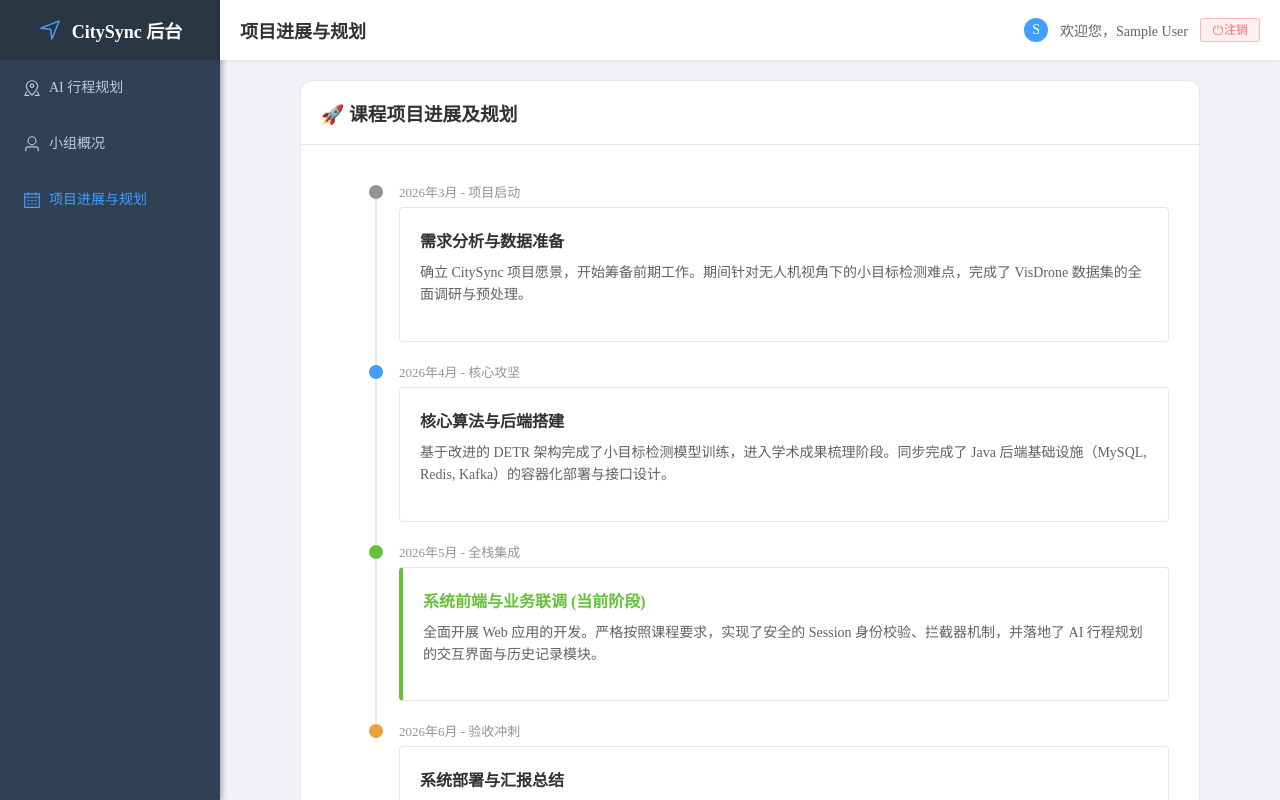
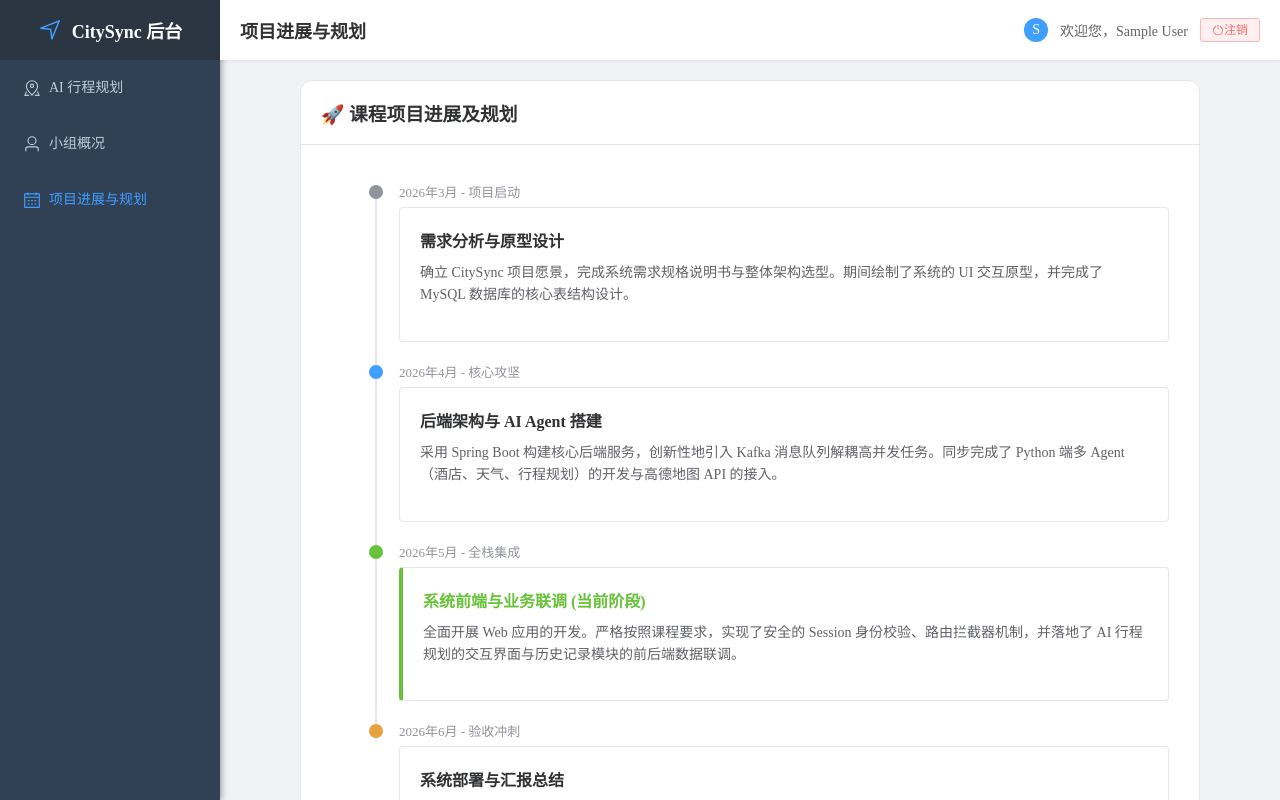
Before and after one commit to wzg957/trip-assistant-web, a Vue app: page /project in a window 1280 px wide. Built offline with nearby package versions, Linux system fonts and the light colour scheme; sample sign-in values are in the browser's storage.

Commit message:
Update ProjectStatus.vue

```diff
--- a/src/views/ProjectStatus.vue
+++ b/src/views/ProjectStatus.vue
@@ -16,9 +16,9 @@
             size="large"
           >
             <el-card shadow="hover">
-              <h4>需求分析与数据准备</h4>
+              <h4>需求分析与原型设计</h4>
               <p class="timeline-desc">
-                确立 CitySync 项目愿景，开始筹备前期工作。期间针对无人机视角下的小目标检测难点，完成了 VisDrone 数据集的全面调研与预处理。
+                确立 CitySync 项目愿景，完成系统需求规格说明书与整体架构选型。期间绘制了系统的 UI 交互原型，并完成了 MySQL 数据库的核心表结构设计。
               </p>
             </el-card>
           </el-timeline-item>
@@ -30,9 +30,9 @@
             size="large"
           >
             <el-card shadow="hover">
-              <h4>核心算法与后端搭建</h4>
+              <h4>后端架构与 AI Agent 搭建</h4>
               <p class="timeline-desc">
-                基于改进的 DETR 架构完成了小目标检测模型训练，进入学术成果梳理阶段。同步完成了 Java 后端基础设施（MySQL, Redis, Kafka）的容器化部署与接口设计。
+                采用 Spring Boot 构建核心后端服务，创新性地引入 Kafka 消息队列解耦高并发任务。同步完成了 Python 端多 Agent（酒店、天气、行程规划）的开发与高德地图 API 的接入。
               </p>
             </el-card>
           </el-timeline-item>
@@ -46,7 +46,7 @@
             <el-card shadow="hover" style="border-left: 4px solid #67C23A;">
               <h4 style="color: #67C23A;">系统前端与业务联调 (当前阶段)</h4>
               <p class="timeline-desc">
-                全面开展 Web 应用的开发。严格按照课程要求，实现了安全的 Session 身份校验、拦截器机制，并落地了 AI 行程规划的交互界面与历史记录模块。
+                全面开展 Web 应用的开发。严格按照课程要求，实现了安全的 Session 身份校验、路由拦截器机制，并落地了 AI 行程规划的交互界面与历史记录模块的前后端数据联调。
               </p>
             </el-card>
           </el-timeline-item>
@@ -60,7 +60,7 @@
             <el-card shadow="hover">
               <h4>系统部署与汇报总结</h4>
               <p class="timeline-desc">
-                计划完成前后端生产环境部署（Nginx反向代理）。进行全链路压力测试，并准备项目答辩所需的演示视频与最终技术文档报告。
+                计划完成前后端生产环境的 Nginx 反向代理部署。进行全链路压力测试与 Bug 修复，并准备项目答辩所需的演示视频与最终《项目设计报告》。
               </p>
             </el-card>
           </el-timeline-item>
```
